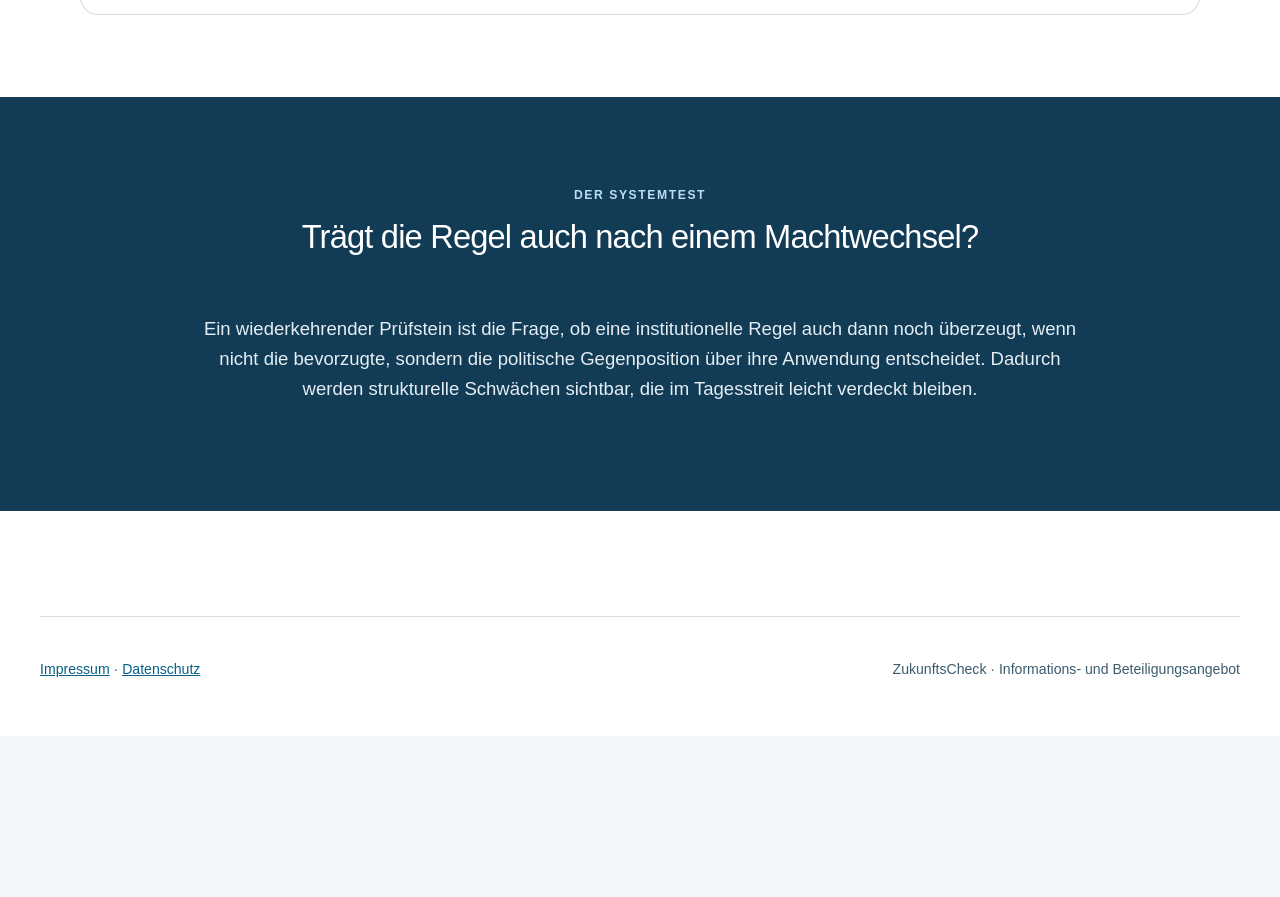
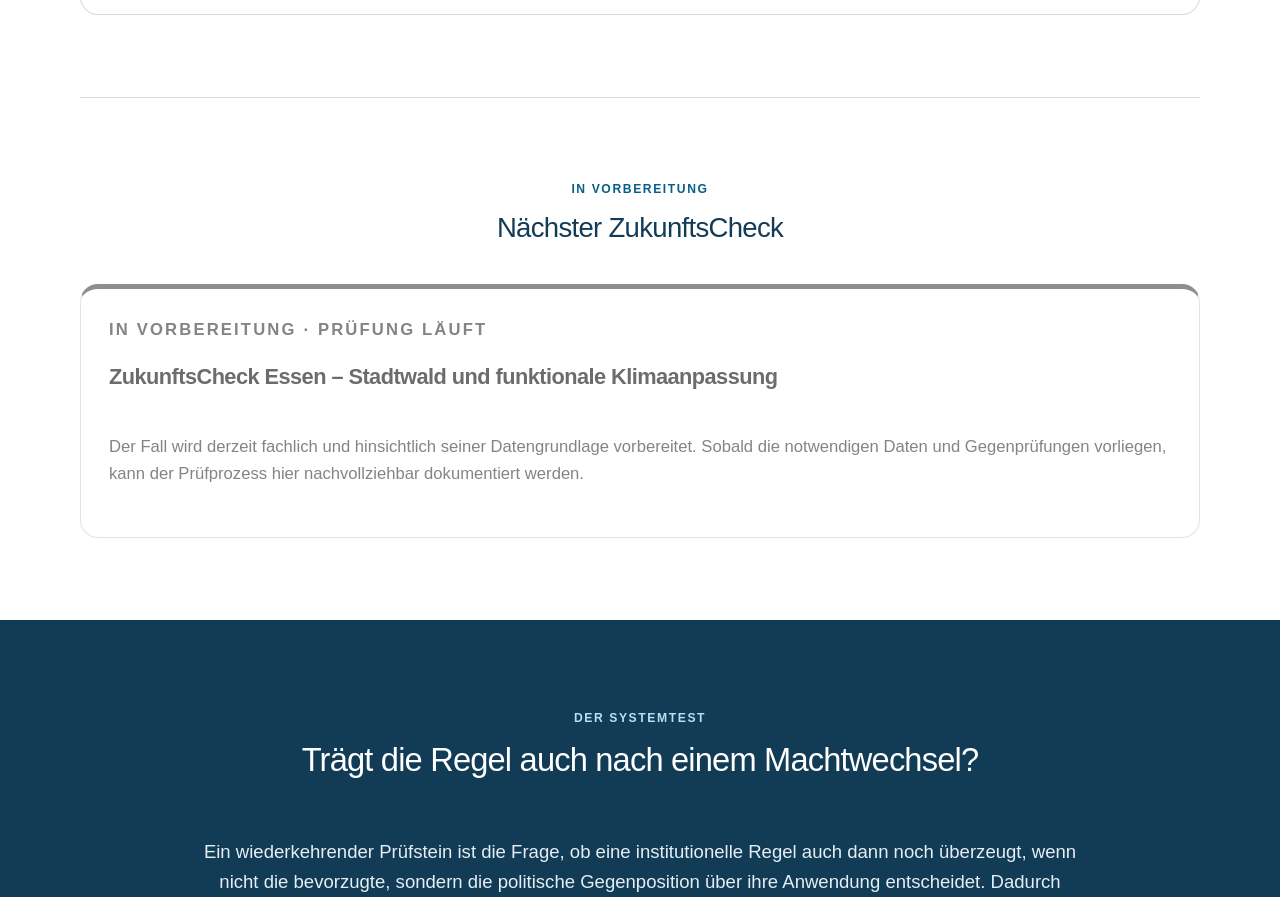
Before and after one commit to Hans-Leo-Bader-MIB-Munchen/zukunftscheck-web, a website: page public/praxis.html in a window 1280 px wide. Shown: the part 1291-2188 px from the top of the page. Before the commit the page ends 2027 px from the top, so only its background shows below. Drawn offline with Linux system fonts and the light colour scheme.

Commit message:
feat: preview upcoming Essen check as inactive card

```diff
--- a/public/praxis.html
+++ b/public/praxis.html
@@ -19,6 +19,9 @@
 <section class="section" aria-labelledby="cases-title"><p class="section-label">Praxisfälle</p><h2 id="cases-title">Geprüfte Anwendungen</h2><div class="cards">
 <article class="card"><p class="section-label">Demokratie &amp; Gesellschaft · 13. September 2026</p><h3>Wie politisch steuerbar ist der Verfassungsschutz?</h3><p>Ausgangspunkt ist Tino Chrupallas Kritik an der politischen Einbindung des Verfassungsschutzes. Der ZukunftsCheck trennt institutionelle Steuerbarkeit vom Nachweis konkreten Missbrauchs und prüft die Architektur mit einem Regierungswechsel-Test.</p><a class="text-link" href="/verfassungsschutz-politisch-steuerbar.html">Praxisfall lesen →</a></article>
 </div></section>
+<section class="section" aria-labelledby="upcoming-title"><p class="section-label">In Vorbereitung</p><h2 id="upcoming-title">Nächster ZukunftsCheck</h2><div class="cards">
+<article class="card" style="opacity:.72; filter:grayscale(1);"><p class="section-label">IN VORBEREITUNG · PRÜFUNG LÄUFT</p><h3>ZukunftsCheck Essen – Stadtwald und funktionale Klimaanpassung</h3><p>Der Fall wird derzeit fachlich und hinsichtlich seiner Datengrundlage vorbereitet. Sobald die notwendigen Daten und Gegenprüfungen vorliegen, kann der Prüfprozess hier nachvollziehbar dokumentiert werden.</p></article>
+</div></section>
 <section class="section highlight split"><div><p class="section-label">Der Systemtest</p><h2>Trägt die Regel auch nach einem Machtwechsel?</h2></div><div><p>Ein wiederkehrender Prüfstein ist die Frage, ob eine institutionelle Regel auch dann noch überzeugt, wenn nicht die bevorzugte, sondern die politische Gegenposition über ihre Anwendung entscheidet. Dadurch werden strukturelle Schwächen sichtbar, die im Tagesstreit leicht verdeckt bleiben.</p></div></section>
 </main>
 <footer class="site-footer"><p><a href="/impressum.html">Impressum</a> · <a href="/datenschutz.html">Datenschutz</a></p><p>ZukunftsCheck · Informations- und Beteiligungsangebot</p></footer>
```
